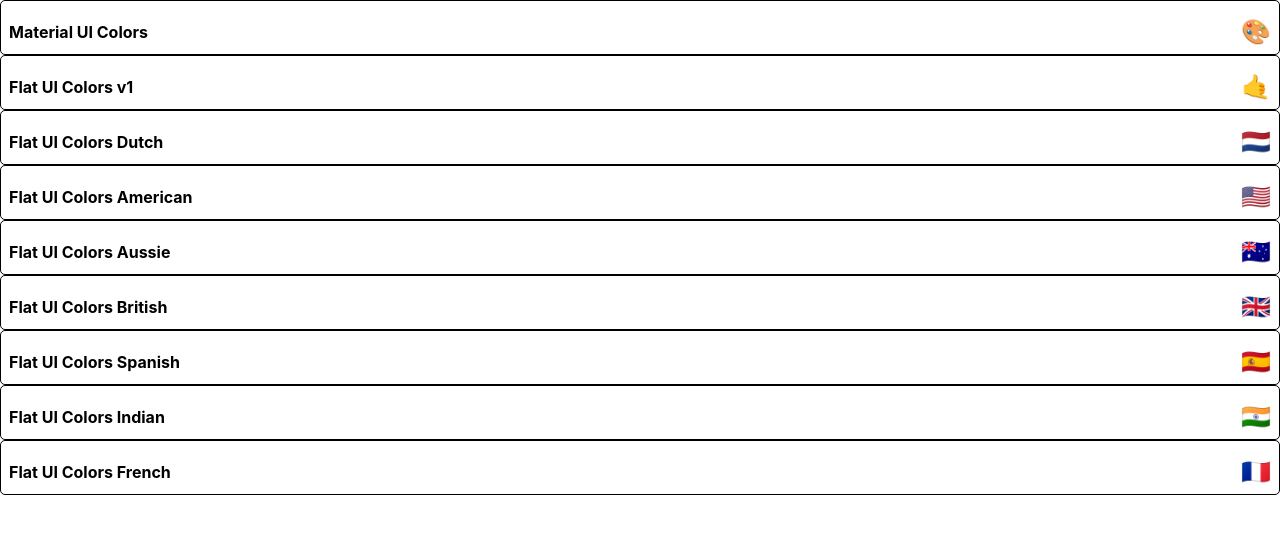
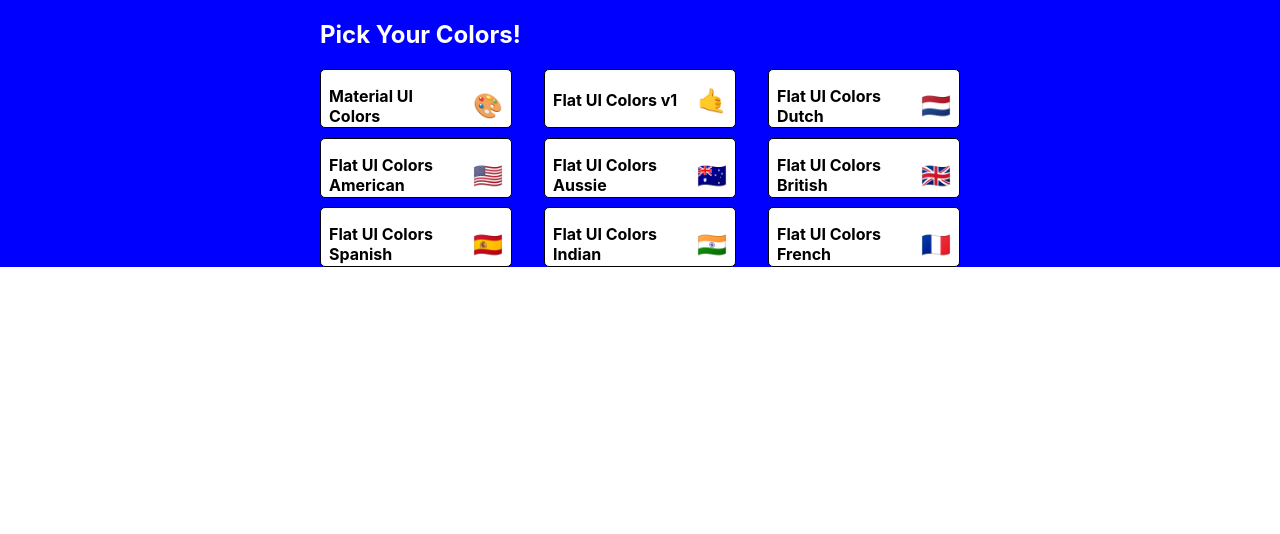
Before and after one commit to luckster8089/react-color-picker, a React (Create React App) app: page / in a window 1280 px wide. Shown: the top 534 px of the page. Built offline with nearby package versions, Linux system fonts and the light colour scheme; the HTML template or start-up script is replaced by a standard one.

Commit message:
Start styling PaletteList withStyles

```diff
--- a/src/PaletteList.js
+++ b/src/PaletteList.js
@@ -1,13 +1,52 @@
-import React from 'react'
-import MiniPalette from './MiniPalette'
-import { Link } from 'react-router-dom'
+import React from 'react';
+import MiniPalette from './MiniPalette';
+import { withStyles } from '@material-ui/styles';
 
-export default function PaletteList({ palettes }) {
+const styles = {
+    root: {
+        backgroundColor: "blue",
+        height: "100%",
+        display: "flex",
+        alignItems: "flex-start",
+        justifyContent: "center"
+    },
+    container: {
+        width: "50%",
+        display: "flex",
+        alignItems: "flex-start",
+        flexDirection: "column",
+        flexWrap: "wrap"
+    },
+    nav: {
+        display: "flex",
+        width: "100%",
+        justifyContent: "space-between",
+        color: "white"
+    },
+    palettes: {
+        boxSizing: "border-box",
+        width: "100%",
+        display: "grid",
+        gridTemplateColumns: "repeat(3, 30%)",
+        gridGap: "5%"
+    }
+}
+
+function PaletteList({ classes, palettes }) {
     return (
-        <div>
-            {palettes.map(palette => (
+        <div className={classes.root}>
+            <div className={classes.container}>
+                <nav className={classes.nav}>
+                    <h1>Pick Your Colors!</h1>
+                </nav>
+                <div className={classes.palettes}>
+                {palettes.map(palette => (
                 <MiniPalette {...palette} />
-            ))}
+                ))}
+                </div>
+            </div>
         </div>
     )
 }
+
+export default withStyles(styles)(PaletteList)
```
